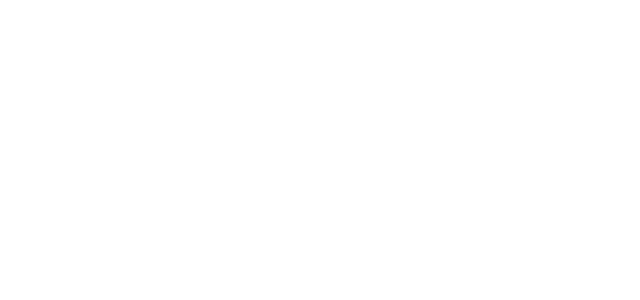
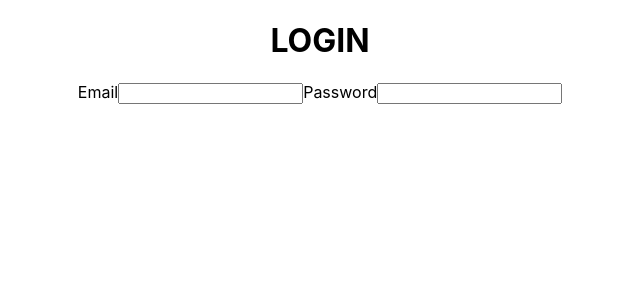
Before and after one commit to somnas/react-individuell-uppgift, a React (Create React App) app: page / in a window 1280 px wide. Shown: the top 300 px of the page, without its empty margins (320-960 px from the left). Built offline with nearby package versions, Linux system fonts and the light colour scheme.

Commit message:
add login form

```diff
--- a/src/App.js
+++ b/src/App.js
@@ -1,10 +1,16 @@
-
+import React from 'react'
 import './App.css';
 
 function App() {
   return (
     <div className="App">
-
+      <h1>LOGIN</h1>
+      <form>
+        <label>Email</label>
+        <input/>
+        <label>Password</label>
+        <input/>
+      </form>
     </div>
   );
 }
```
Also changed, not shown: 1 other file (tests, documents, lock files or other folders).
